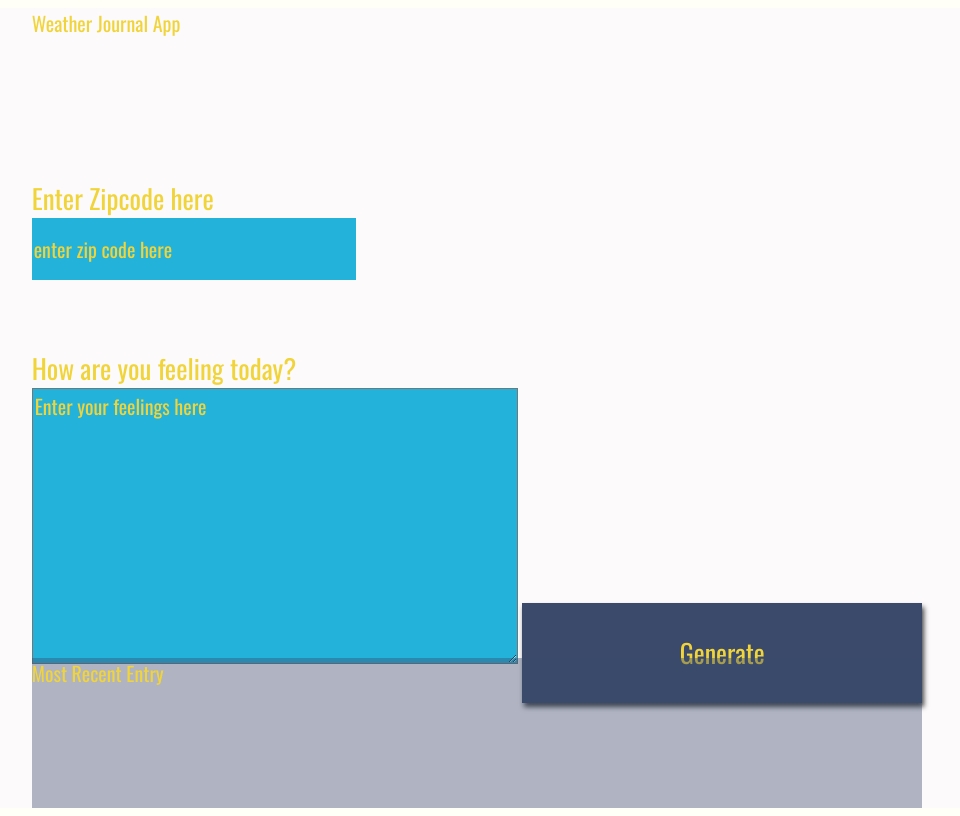
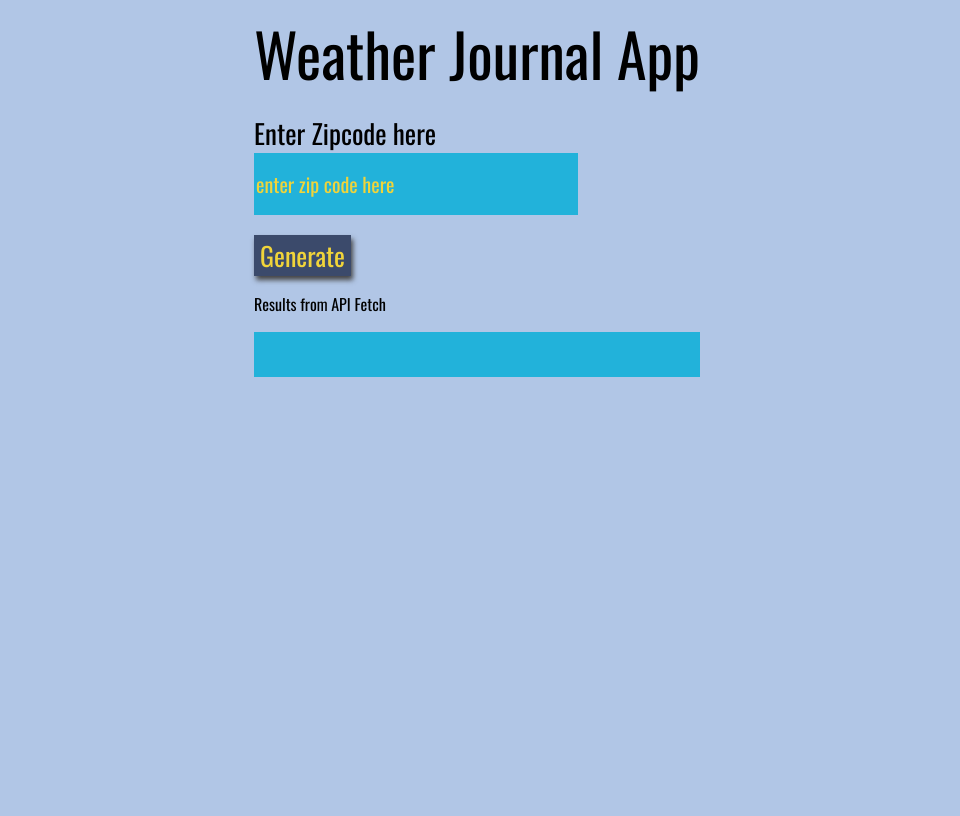
Before and after one commit to togi2benji/weather-journal-app, a website: page website/index.html in a window 1280 px wide. Shown: the whole page, without its empty margins (163-1123 px from the left). Drawn offline with nearby package versions, Linux system fonts and the light colour scheme; a web font is replaced by a local one.

Commit message:
Updates made to CSS styles, and API Fetch to include weather icons.

```diff
--- a/server.js
+++ b/server.js
@@ -30,7 +30,8 @@ function addInfo(req, res) {
   projectData['name'] =req.body.name;
   projectData['min'] = req.body.min;
   projectData['max'] = req.body.max;
-  projectData['content'] = req.body.content;
+//   projectData['content'] = req.body.content;
+  projectData['icon'] = req.body.icon;
   res.send(projectData);
 };
 
--- a/website/app.js
+++ b/website/app.js
@@ -4,6 +4,7 @@ const generateBtn  = document.getElementById('generate');
 //URL and API Key
 const api_Url = 'http://api.openweathermap.org/data/2.5/weather?zip=';
 const api_Key = '&appid=445c27ec773ab48010ecb6b75afb8e71&units=Imperial';
+
 
 // Create a new date instance dynamically with JS
 let d = new Date();
@@ -17,7 +18,6 @@ function performAPICall(e){
     e.preventDefault();
 
     const zipCode = document.getElementById('zip').value;
-    const content = document.getElementById('feelings').value;
 
     //This function is used to GET Web API data
     const weatherAPICall = async (api_Url, zipCode, api_Key) =>{
@@ -31,7 +31,8 @@ function performAPICall(e){
     }
     weatherAPICall(api_Url, zipCode, api_Key).then(function(userData){
             //add data to POST
-            postData('/add', { date: newDate, temp: userData.main.temp, min: userData.main.temp_min, max: userData.main.temp_max, content, name:userData.name})
+            console.log(userData);
+            postData('/add', { date: newDate, icon: userData.weather[0].icon, temp: userData.main.temp, min: userData.main.temp_min, max: userData.main.temp_max, name:userData.name})
         }).then(function(newData){
             //call updateUI function
             updateUI();
@@ -49,14 +50,16 @@ const postData = async (url = '', data  ={}) =>{
         body: JSON.stringify({
           date: data.date,
           temp: data.temp,
-          content: data.content,
+        //   content: data.content,
           name: data.name,
           min: data.min,
+          icon: data.icon,
           max: data.max
         })
     })
     try{
         const newData = await response.json();
+        console.log(newData);
         return newData;
     }catch (error){
         console.log("ERROR02: postData function failed to stringify data", error);
@@ -68,11 +71,12 @@ const updateUI = async () => {
     try{
         const allData = await request.json()
         document.getElementById('date').innerHTML = allData.date;
-        document.getElementById('temp').innerHTML = allData.temp+" deg F";
-        document.getElementById('content').innerHTML = "I recorded how I was feeling: "+ allData.content;
-        document.getElementById('temp_min').innerHTML = `current min temp is ${allData.min} deg F`;
-        document.getElementById('temp_max').innerHTML = `current max temp is ${allData.max} deg F`;
-        document.getElementById('city').innerHTML = `City:\n${allData.name}`;
+        document.getElementById('temp').innerHTML = `CURRENT TEMP: ${allData.temp} degF`;
+        // document.getElementById('content').innerHTML = "I recorded how I was feeling: "+ allData.content;
+        document.getElementById('temp_min').innerHTML = `MIN. TEMP: ${allData.min} degF`;
+        document.getElementById('temp_max').innerHTML = `MAX. TEMP: ${allData.max} degF`;
+        document.getElementById('city').innerHTML = `City: ${allData.name}`;
+        document.getElementById('icon').innerHTML = `<img src="http://openweathermap.org/img/wn/${allData.icon}@2x.png">`;
     }
     catch(error){
         console.log("ERROR03: Issue found in updateUI funciton", error);
--- a/website/index.html
+++ b/website/index.html
@@ -8,27 +8,30 @@
 </head>
  <body>
 <div id = "app">
-  <div class ="holder headline">
+  <div class ="headline">
     Weather Journal App
   </div>
   <div class ="holder zip">
     <label for="zip">Enter Zipcode here</label>
     <input type="text" id="zip" placeholder="enter zip code here">
   </div>
-  <div class ="holder feel">
+  <!-- <div class ="holder feel">
     <label for="feelings">How are you feeling today?</label>
-    <textarea class= "myInput" id="feelings" placeholder="Enter your feelings here" rows="9" cols="50"></textarea>
+    <textarea class= "myInput" id="feelings" placeholder="Enter your feelings here" rows="3" cols="40"></textarea>
+  </div> -->
+  <div>
     <button id="generate" type = "submit"> Generate </button>
   </div>
+  <div class = "title">Results from API Fetch</div>
   <div class ="holder entry">
-    <div class = "title">Most Recent Entry</div>
     <div id = "entryHolder">
       <div id = "date"></div>
       <div id="city"></div>
+      <div id="icon"></div>
       <div id = "temp"></div>
       <div id="temp_min"></div>
       <div id="temp_max"></div>
-      <div id = "content"></div>
+      <!-- <div id = "content"></div> -->
     </div>
   </div>
   </div>
--- a/website/style.css
+++ b/website/style.css
@@ -1,23 +1,28 @@
 body {
-  background: #fffff8;
+  background: #4276c469;
   font-family: -apple-system, BlinkMacSystemFont, sans-serif;
 }
 
 #app {
   display: grid;
-  grid-auto-rows: minmax(150px, auto);
+  /* grid-auto-rows: minmax(150px, auto); */
   /* grid-template-columns:  */
-  height: 100vh;
-  background: #fdfafb;
-  color: #f0d43a;
+  height: 100%;
+  color: black;
   justify-content: center;
   grid-gap: 1em;
-  font-size: 20px;
+  /* font-size: 20px; */
   font-family: "Oswald", sans-serif;
 }
-
+.headline {
+  font-size: 60px;
+  text-align: center;
+}
 .entry {
-  background: rgba(59, 74, 107, 0.4);
+  padding: 5%;
+  background: #22b2da;
+  color: black;
+  background-size: contain;
 }
 
 /*  Basic Styling To Override Default For Basic HTML Elements */
@@ -31,15 +36,16 @@ input {
   height: 60px;
   width: 320px;
   background: #22b2da;
-  color: #f0d43a;
+  color: #534805;
   font-size: 20px;
   font-family: "Oswald", sans-serif;
   border: none;
 }
 
 button {
-  width: 400px;
-  height: 100px;
+  margin-top: 1%;
+  width: auto;
+  height: auto;
   background: #3b4a6b;
   color: #f0d43a;
   font-size: 26px;
@@ -59,12 +65,12 @@ h1 {
   font-size: 36px;
 }
 
-textarea {
+/* textarea {
   background: #22b2da;
   color: #f0d43a;
   font-size: 20px;
   font-family: "Oswald", sans-serif;
-}
+} */
 /* Reset style for HTML element on active to have no border*/
 input:focus,
 select:focus,
```
